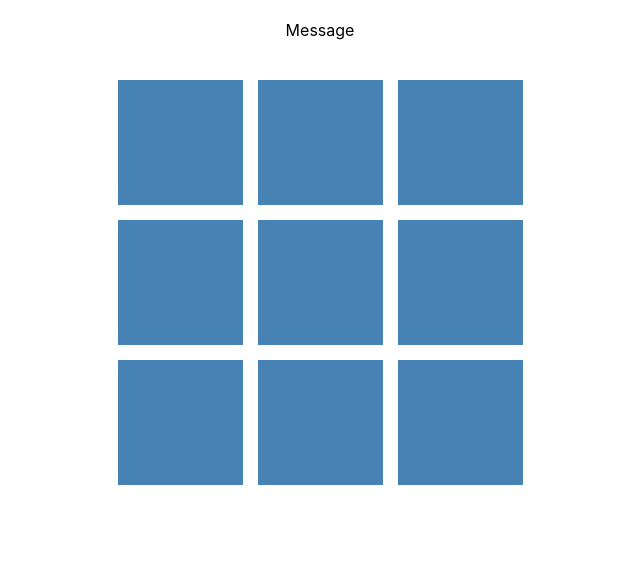
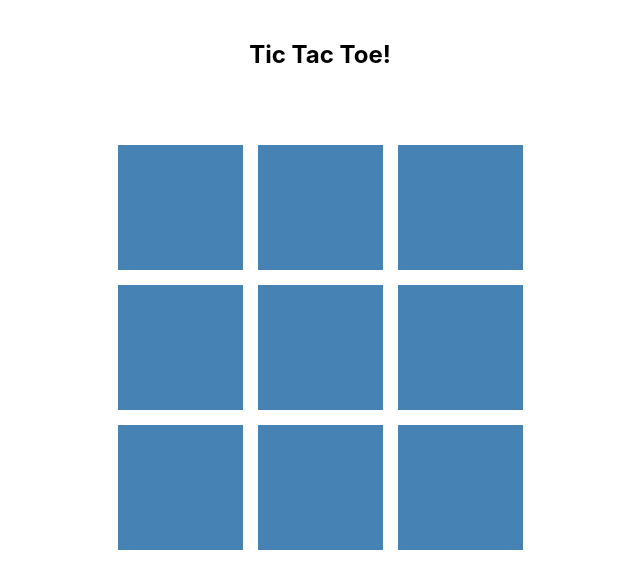
Before and after one commit to davejfish/react-tictactoe, a React (Create React App) app: page / in a window 1280 px wide. Shown: the top 588 px of the page, without its empty margins (320-960 px from the left). Built offline with nearby package versions, Linux system fonts and the light colour scheme.

Commit message:
message updates for wins and tie games, reset button working

```diff
--- a/src/components/Board/Board.css
+++ b/src/components/Board/Board.css
@@ -2,7 +2,7 @@
   display: grid;
   grid-template-columns: repeat(3, 125px);
   grid-gap: 15px;
-  margin-top: 40px;
+  margin-top: 5px;
 }
 
 .box {
--- a/src/components/Board/Board.js
+++ b/src/components/Board/Board.js
@@ -3,13 +3,13 @@ import { GameContext } from '../../context/GameContext';
 import './Board.css';
 
 export default function Board() {
-  const { gameBoard, handleClick } = useContext(GameContext);
+  const { gameBoard, handleClick, winner } = useContext(GameContext);
 
   return (
     <div className='game-board'>
       {gameBoard.map(box => (
         <div className='box'
-          onClick={() => handleClick(box)}
+          onClick={winner === false ? () => handleClick(box) : undefined}
           key={box.position}>
           {box.content}
         </div>
--- a/src/components/Message/Message.css
+++ b/src/components/Message/Message.css
@@ -1,3 +1,9 @@
 .message {
-  margin-top: 20px;
+  margin: 20px;
+  height: 100px;
+  text-align: center;
 }
+
+.message span {
+  margin:0 10px;
+}
--- a/src/components/Message/Message.js
+++ b/src/components/Message/Message.js
@@ -1,7 +1,31 @@
+import { useContext } from 'react';
+import { GameContext } from '../../context/GameContext';
 import './Message.css';
 
 export default function Message() {
+  const { winner, resetGame, turnsLeft } = useContext(GameContext);
   return (
-    <div className='message'>Message</div>
+    <div className='message'>
+      <h2>Tic Tac Toe!</h2>
+      {(winner === false) && (turnsLeft <= 0) ?
+        <div>
+          <span>tie game...</span>
+          <button onClick={() => resetGame()}>play again?</button>
+        </div> :
+        <></>
+      }
+      {(winner === ('X' || 'O')) && (turnsLeft >= 1) ?
+        <div>
+          <span>{winner} is champion!</span>
+          <button onClick={() => resetGame()}>play again?</button>
+        </div> :
+        <></>
+      }
+    </div>
   );
 }
+
+{/* <div>
+          <span>{winner} is champion!</span>
+          <button onClick={() => resetGame()}>play again?</button>
+        </div> */}
--- a/src/context/GameContext.js
+++ b/src/context/GameContext.js
@@ -7,13 +7,17 @@ const GameContext = createContext();
 const GameProvider = ({ children }) => {
   const [gameBoard, setGameBoard] = useState(newGame);
   const [player, setPlayer] = useState('X');
-  const [winner, setWinner] = useState(null);
+  const [winner, setWinner] = useState(false);
+  const [turnsLeft, setTurnsLeft] = useState(9);
 
   const setTurn = () => {
     player === 'X' ? setPlayer('O') : setPlayer('X');
   };
 
   const checkWinner = (gameBoard) => {
+    if (turnsLeft <= 1)
+      return false;
+
     const checkRows = (a, b, c) => {
       if (gameBoard[a].content === '' || gameBoard[b].content === '' || gameBoard[c].content === '')
         return false;
@@ -34,6 +38,13 @@ const GameProvider = ({ children }) => {
     );
   };
 
+  const resetGame = () => {
+    setGameBoard(newGame);
+    setPlayer('X');
+    setWinner(false);
+    setTurnsLeft(9);
+  };
+
   const handleClick = (box) => {
     if (box.content !== '') return;
 
@@ -47,6 +58,7 @@ const GameProvider = ({ children }) => {
     });
 
     setGameBoard(newBoard);
+    setTurnsLeft(prev => prev - 1);
 
     if (checkWinner(newBoard)) {
       setWinner(player);
@@ -56,7 +68,7 @@ const GameProvider = ({ children }) => {
   };
 
   return (
-    <GameContext.Provider value={{ gameBoard, handleClick }}>
+    <GameContext.Provider value={{ gameBoard, handleClick, winner, resetGame, turnsLeft }}>
       {children}
     </GameContext.Provider>
   );
```
